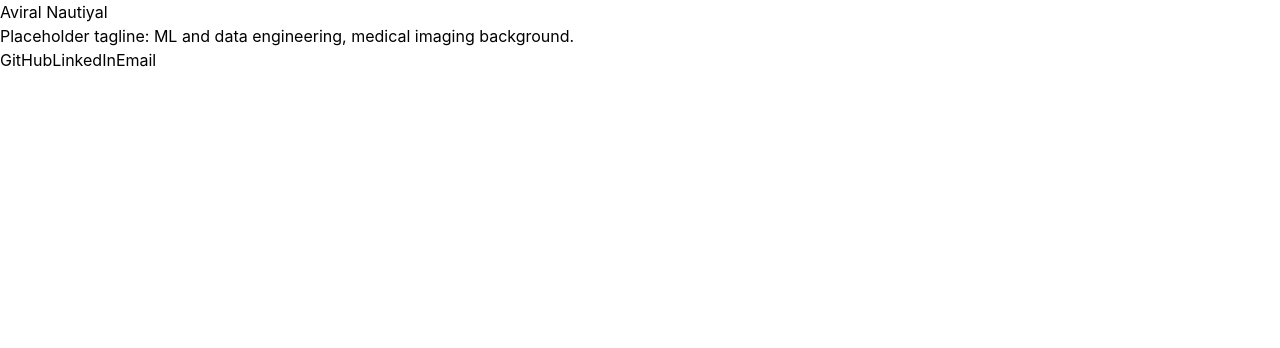
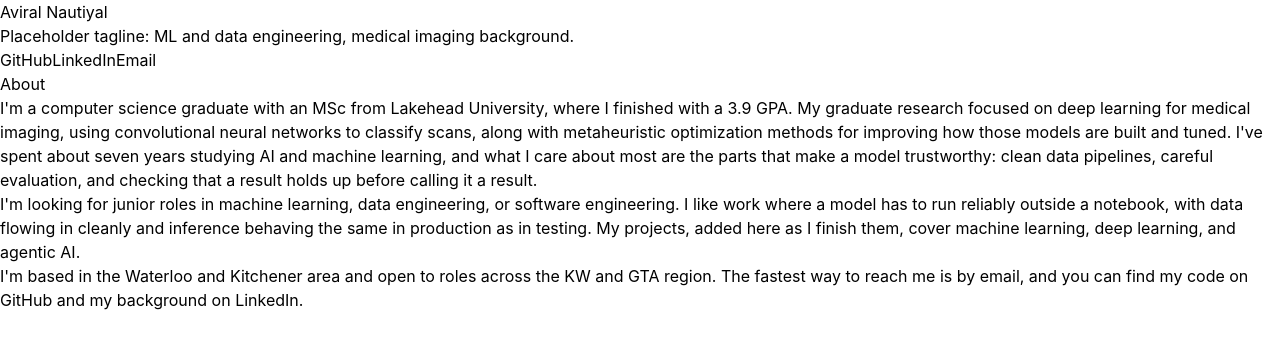
Before and after one commit to avi-nauty/portfolio, a React (Vite) app: page / in a window 1280 px wide. Shown: the top 348 px of the page. Built offline with nearby package versions, Linux system fonts and the light colour scheme.

Commit message:
Add about section

```diff
--- a/src/App.tsx
+++ b/src/App.tsx
@@ -1,7 +1,13 @@
 import Hero from "./components/Hero"
+import About from "./components/About"
 
 function App() {
-  return <Hero />
+  return (
+    <>
+      <Hero />
+      <About />
+    </>
+  )
 }
 
 export default App
--- /dev/null
+++ b/src/components/About.tsx
@@ -0,0 +1,18 @@
+function About() {
+  return (
+    <section id="about">
+      <h2>About</h2>
+      <p>
+        I'm a computer science graduate with an MSc from Lakehead University, where I finished with a 3.9 GPA. My graduate research focused on deep learning for medical imaging, using convolutional neural networks to classify scans, along with metaheuristic optimization methods for improving how those models are built and tuned. I've spent about seven years studying AI and machine learning, and what I care about most are the parts that make a model trustworthy: clean data pipelines, careful evaluation, and checking that a result holds up before calling it a result.
+      </p>
+      <p>
+        I'm looking for junior roles in machine learning, data engineering, or software engineering. I like work where a model has to run reliably outside a notebook, with data flowing in cleanly and inference behaving the same in production as in testing. My projects, added here as I finish them, cover machine learning, deep learning, and agentic AI.
+      </p>
+      <p>
+        I'm based in the Waterloo and Kitchener area and open to roles across the KW and GTA region. The fastest way to reach me is by email, and you can find my code on GitHub and my background on LinkedIn.
+      </p>
+    </section>
+  )
+}
+
+export default About
```
